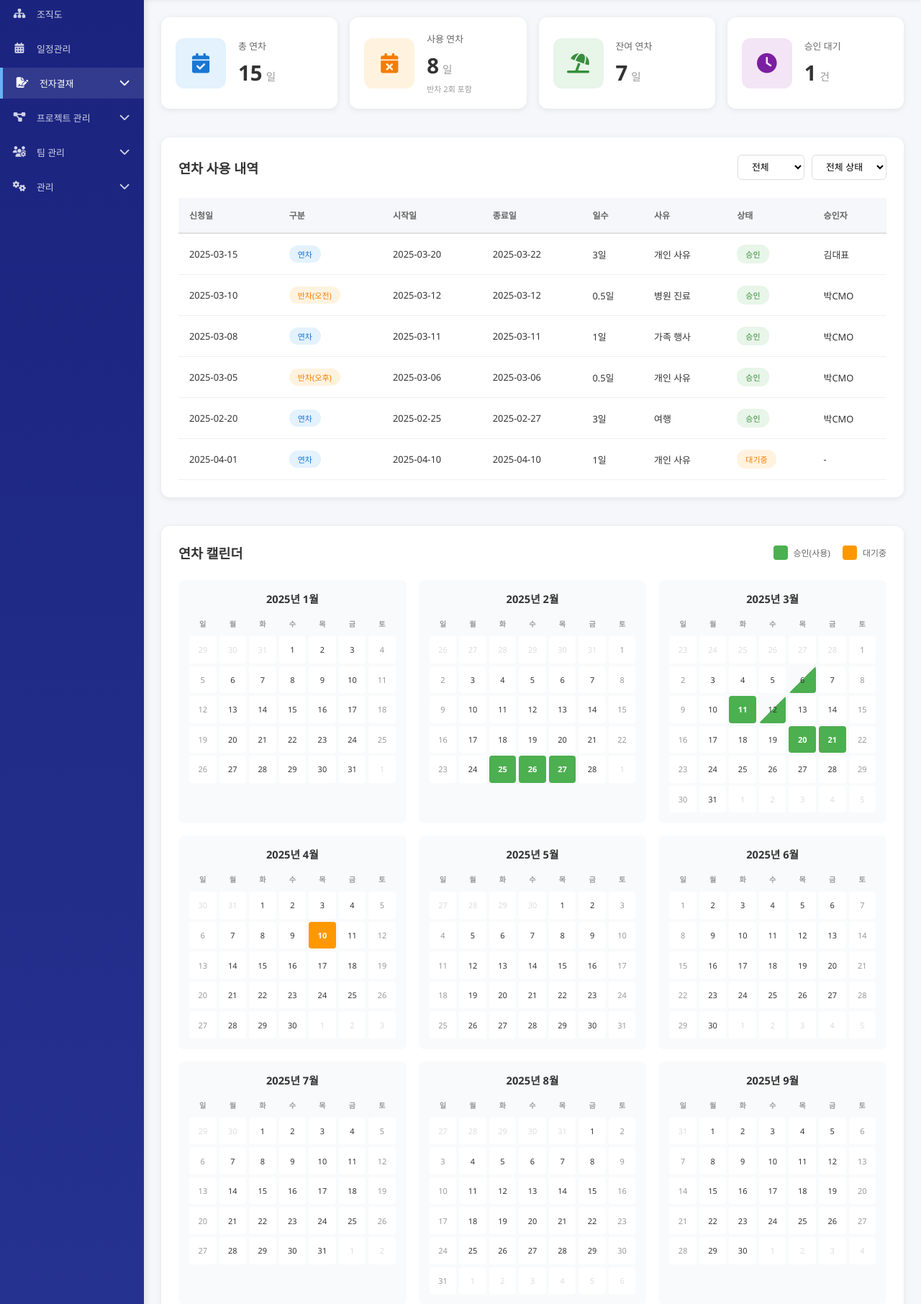
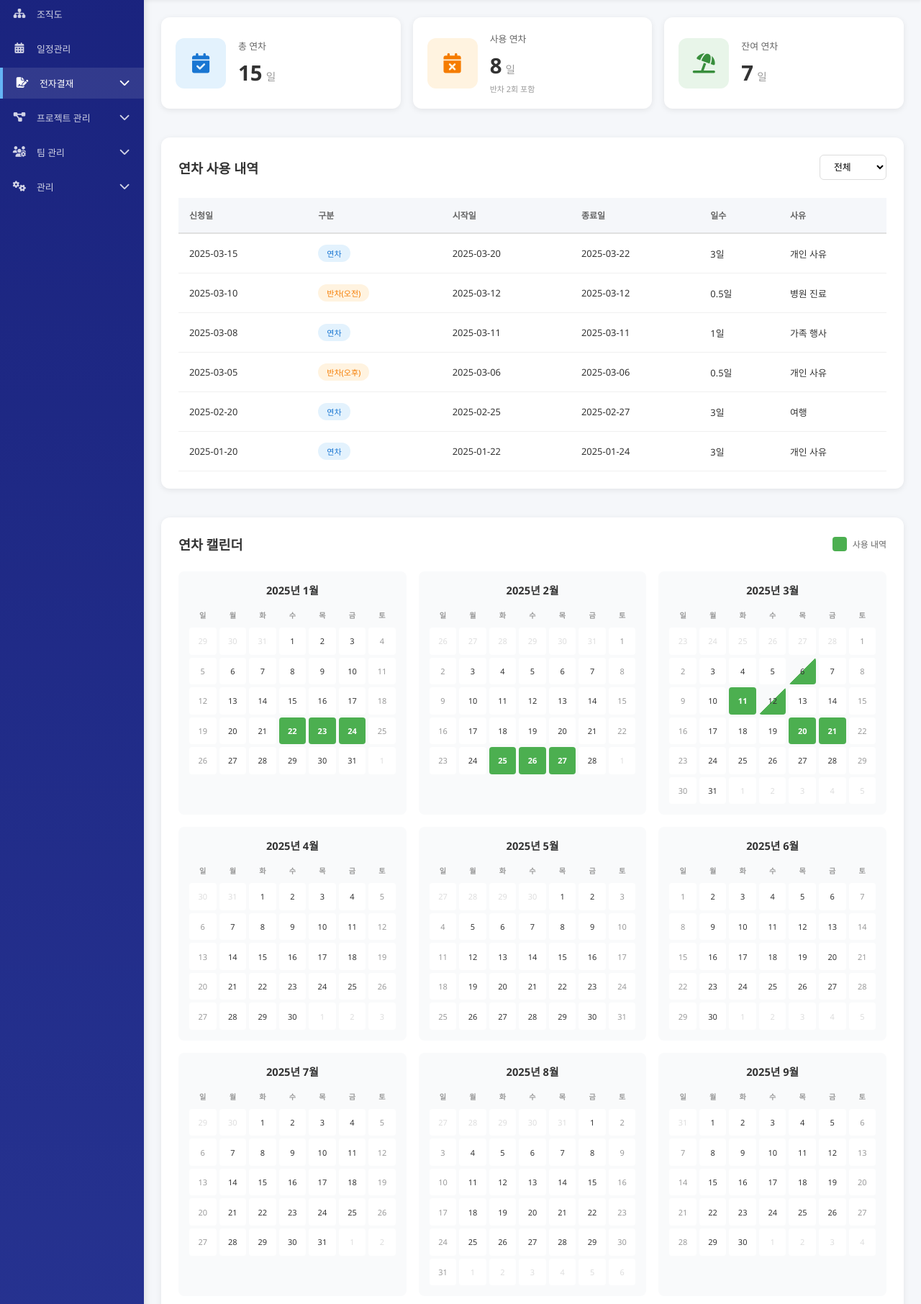
Before and after one commit to jihoo16/groupWare, a Spring app: page /vacation in a window 1280 px wide. Shown: the part 73-1885 px from the top of the page at 72% size. Run offline with Thymeleaf, Linux system fonts and the light colour scheme; the template is opened without the code that fills it, so the values that code supplies are empty.

Commit message:
[연차관리] 결재 기능 제거
- 승인 대기 카드 제거
- 상태/승인자/승인일 컬럼 제거
- 상태 필터 제거
- 사용 내역만 표시하도록 단순화

```diff
--- a/src/main/resources/static/js/vacation.js
+++ b/src/main/resources/static/js/vacation.js
@@ -63,7 +63,7 @@ document.addEventListener('DOMContentLoaded', function() {
         { startDate: '2025-03-11', endDate: '2025-03-11', status: 'approved', type: 'full' },
         { startDate: '2025-03-06', endDate: '2025-03-06', status: 'approved', type: 'half-pm' },
         { startDate: '2025-02-25', endDate: '2025-02-27', status: 'approved', type: 'full' },
-        { startDate: '2025-04-10', endDate: '2025-04-10', status: 'pending', type: 'full' }
+        { startDate: '2025-01-22', endDate: '2025-01-24', status: 'approved', type: 'full' }
     ];
 
     // 날짜가 연차 기간에 포함되는지 확인
@@ -184,7 +184,7 @@ document.addEventListener('DOMContentLoaded', function() {
             const leaveStatus = getLeaveStatus(dateStr);
             if (leaveStatus) {
                 if (leaveStatus.type === 'full') {
-                    classes.push(leaveStatus.status === 'approved' ? 'leave-approved' : 'leave-pending');
+                    classes.push('leave-approved');
                 } else {
                     // 반차는 대각선 표시
                     classes.push('half-leave');
@@ -267,7 +267,6 @@ document.addEventListener('DOMContentLoaded', function() {
                             <td>${dateStr}</td>
                             <td><span class="badge ${badgeClass}">${badgeText}</span></td>
                             <td>${getReason(record)}</td>
-                            <td>${getApprovalDate(record)}</td>
                         </tr>
                     `;
                 }
@@ -287,20 +286,17 @@ document.addEventListener('DOMContentLoaded', function() {
             '2025-03-12': '병원 진료',
             '2025-03-11': '가족 행사',
             '2025-03-06': '개인 사유',
-            '2025-02-25': '여행'
+            '2025-02-25': '여행',
+            '2025-01-22': '개인 사유'
         };
         return reasons[record.startDate] || '개인 사유';
     }
 
-    // 승인일 가져오기 (실제로는 서버 데이터에서)
-    function getApprovalDate(record) {
-        const approvalDates = {
-            '2025-03-20': '2025-03-15',
-            '2025-03-12': '2025-03-10',
-            '2025-03-11': '2025-03-08',
-            '2025-03-06': '2025-03-05',
-            '2025-02-25': '2025-02-20'
-        };
-        return approvalDates[record.startDate] || '-';
+    // 날짜 포맷팅 함수 추가
+    function formatDate(date) {
+        const year = date.getFullYear();
+        const month = String(date.getMonth() + 1).padStart(2, '0');
+        const day = String(date.getDate()).padStart(2, '0');
+        return `${year}-${month}-${day}`;
     }
 });
--- a/src/main/resources/templates/vacation.html
+++ b/src/main/resources/templates/vacation.html
@@ -53,16 +53,6 @@
                             <p class="number">7<span>일</span></p>
                         </div>
                     </div>
-
-                    <div class="summary-card pending">
-                        <div class="card-icon">
-                            <i class="fas fa-clock"></i>
-                        </div>
-                        <div class="card-content">
-                            <h3>승인 대기</h3>
-                            <p class="number">1<span>건</span></p>
-                        </div>
-                    </div>
                 </div>
 
                 <!-- 연차 사용 내역 -->
@@ -74,12 +64,6 @@
                                 <option value="all">전체</option>
                                 <option value="2025">2025년</option>
                                 <option value="2024">2024년</option>
-                            </select>
-                            <select class="filter-select">
-                                <option value="all">전체 상태</option>
-                                <option value="approved">승인</option>
-                                <option value="pending">대기</option>
-                                <option value="rejected">반려</option>
                             </select>
                         </div>
                     </div>
@@ -94,8 +78,6 @@
                                     <th>종료일</th>
                                     <th>일수</th>
                                     <th>사유</th>
-                                    <th>상태</th>
-                                    <th>승인자</th>
                                 </tr>
                             </thead>
                             <tbody>
@@ -106,8 +88,6 @@
                                     <td>2025-03-22</td>
                                     <td>3일</td>
                                     <td>개인 사유</td>
-                                    <td><span class="status-badge approved">승인</span></td>
-                                    <td>김대표</td>
                                 </tr>
                                 <tr>
                                     <td>2025-03-10</td>
@@ -116,8 +96,6 @@
                                     <td>2025-03-12</td>
                                     <td>0.5일</td>
                                     <td>병원 진료</td>
-                                    <td><span class="status-badge approved">승인</span></td>
-                                    <td>박CMO</td>
                                 </tr>
                                 <tr>
                                     <td>2025-03-08</td>
@@ -126,8 +104,6 @@
                                     <td>2025-03-11</td>
                                     <td>1일</td>
                                     <td>가족 행사</td>
-                                    <td><span class="status-badge approved">승인</span></td>
-                                    <td>박CMO</td>
                                 </tr>
                                 <tr>
                                     <td>2025-03-05</td>
@@ -136,8 +112,6 @@
                                     <td>2025-03-06</td>
                                     <td>0.5일</td>
                                     <td>개인 사유</td>
-                                    <td><span class="status-badge approved">승인</span></td>
-                                    <td>박CMO</td>
                                 </tr>
                                 <tr>
                                     <td>2025-02-20</td>
@@ -146,18 +120,14 @@
                                     <td>2025-02-27</td>
                                     <td>3일</td>
                                     <td>여행</td>
-                                    <td><span class="status-badge approved">승인</span></td>
-                                    <td>박CMO</td>
                                 </tr>
                                 <tr>
-                                    <td>2025-04-01</td>
+                                    <td>2025-01-20</td>
                                     <td><span class="badge badge-full">연차</span></td>
-                                    <td>2025-04-10</td>
-                                    <td>2025-04-10</td>
-                                    <td>1일</td>
+                                    <td>2025-01-22</td>
+                                    <td>2025-01-24</td>
+                                    <td>3일</td>
                                     <td>개인 사유</td>
-                                    <td><span class="status-badge pending">대기중</span></td>
-                                    <td>-</td>
                                 </tr>
                             </tbody>
                         </table>
@@ -171,11 +141,7 @@
                         <div class="calendar-legend">
                             <div class="legend-item">
                                 <span class="legend-color approved"></span>
-                                <span>승인(사용)</span>
-                            </div>
-                            <div class="legend-item">
-                                <span class="legend-color pending"></span>
-                                <span>대기중</span>
+                                <span>사용 내역</span>
                             </div>
                         </div>
                     </div>
@@ -208,7 +174,6 @@
                                 <th>사용 날짜</th>
                                 <th>구분</th>
                                 <th>사유</th>
-                                <th>승인일</th>
                             </tr>
                         </thead>
                         <tbody id="usedLeaveTableBody">
```
